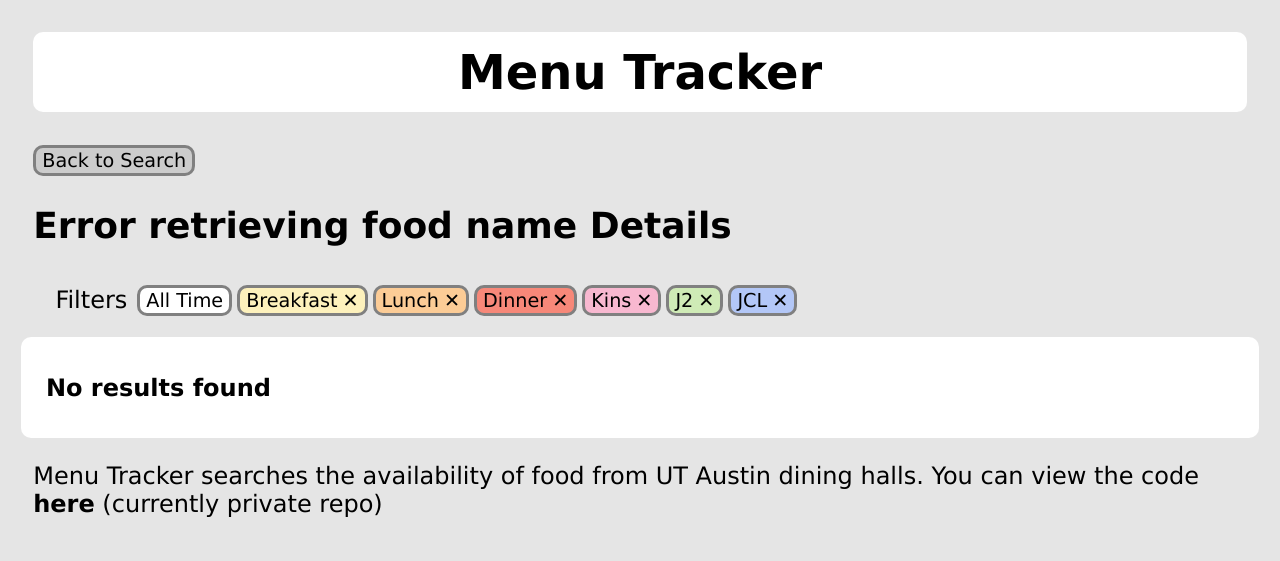
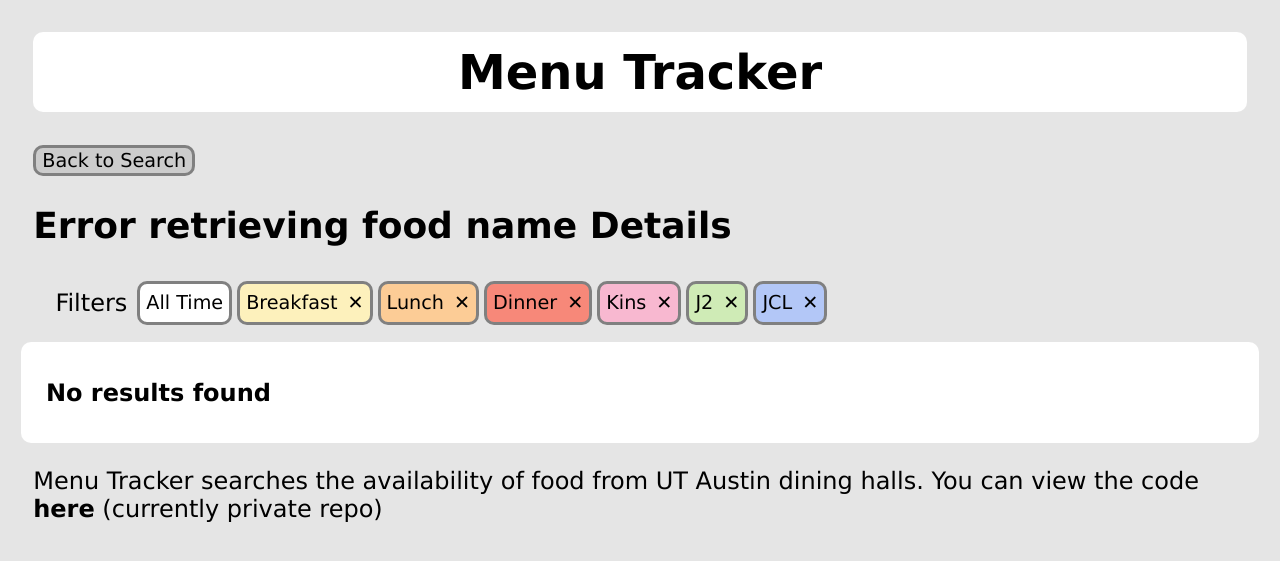
Before and after one commit to iyim4/menu-tracker, a Flask app: page /details in a window 1280 px wide. Shown: the top 561 px of the page. Run offline with Flask 3, Linux system fonts and the light colour scheme.

Commit message:
standardize button size

```diff
--- a/static/base.css
+++ b/static/base.css
@@ -102,14 +102,17 @@ button:hover {
     align-items: center;
     border-style: solid;
     border-color: var(--gray4);
+    min-height: 2.25em;
 }
 .filters-in:after {
     content: '✕';
-    margin-left: var(--pad2);
+    font-weight: bold;
+    margin-left: var(--pad3);
 }
 .filters-out {
     background-color: var(--gray0);
     border-color: var(--gray4);
+    min-height: 2.25em;
 }
 
 /* other buttons */
```
